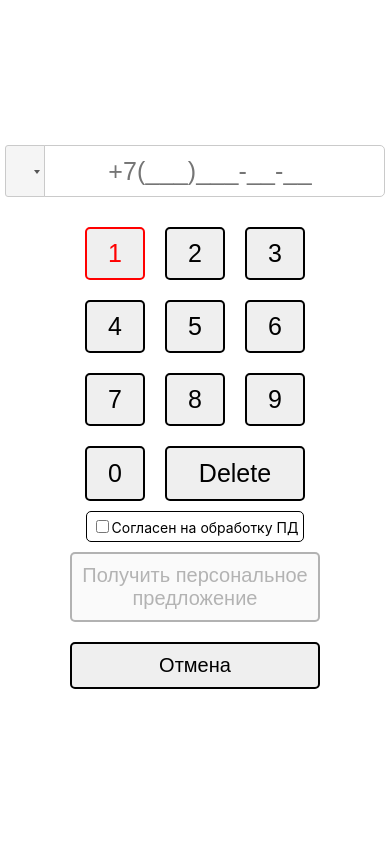
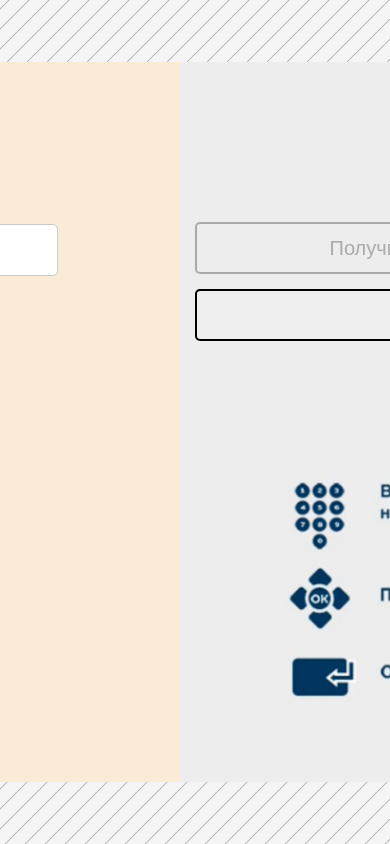
Before and after one commit to manchikooo/get-shop-test, a React (Create React App) app: page /get-shop-test/phone in a window 390 px wide. Shown: the top 844 px of the page. Built offline with nearby package versions, Linux system fonts and the light colour scheme.

Commit message:
fix popup. made a popup. normal layout of phonePage

```diff
--- a/src/App.module.css
+++ b/src/App.module.css
@@ -3,6 +3,8 @@
     justify-content: center;
     align-items: center;
     height: 100vh;
+    background: url("./common/фон-полосы.png");
+    background-size: 200px;
 }
 
 .App {
@@ -11,12 +13,12 @@
     align-items: center;
     height: 720px;
     width: 1280px;
+    background-color: antiquewhite;
 }
 
 .playerContainer {
     width: 100%;
     height: 100%;
-    background-color: green;
     position: relative;
 }
 
--- a/src/components/ModalPopup/ModalPopup.module.css
+++ b/src/components/ModalPopup/ModalPopup.module.css
@@ -2,13 +2,16 @@
     display: flex;
     justify-content: center;
     align-items: center;
-    height: 720px;
-    width: 1280px;
-    background-color: rgba(0, 0, 0, 0.4);
-    position: fixed;
+    height: 100%;
+    width: 100%;
     opacity: 0;
     pointer-events: none;
     transition: 0.5s;
+    cursor: pointer;
+    position: absolute;
+    top: 0;
+    left: 0;
+    background-color: rgba(0, 0, 0, 0.3);
 }
 
 .modalPopup.active {
@@ -17,9 +20,24 @@
 }
 
 .modalContent {
+    position: absolute;
+    top: 50%;
+    left: 50%;
+    transform: translate(-50%, -50%);
+    display: flex;
+    align-items: center;
+    justify-content: center;
     padding: 20px;
     border-radius: 12px;
-    background-color: white;
-    height: 250px;
-    width: 250px;
+    background-color: #cccccc;
+    height: 300px;
+    width: 300px;
+    cursor: default;
 }
+
+.modalContent button {
+    width: 100px;
+    height: 50px;
+    border-radius: 5px;
+    cursor: pointer;
+}
--- a/src/components/PhonePage/PhonePage.module.css
+++ b/src/components/PhonePage/PhonePage.module.css
@@ -1,7 +1,17 @@
 .phonePageContainer {
     display: flex;
+    justify-content: space-evenly;
+    width: 100%;
+    height: 100%;
+    position: relative;
+}
+
+.phoneInputBlockContainer {
+    display: flex;
+    align-items: center;
     justify-content: center;
-    width: 100%;
+    height: 100%;
+    width: 50%;
 }
 
 .phoneInputBlock {
@@ -85,9 +95,34 @@
     cursor: pointer;
 }
 
+.offerAndCanselBlock {
+    display: flex;
+    flex-direction: column;
+    align-items: center;
+    justify-content: center;
+    background-color: #EDEDED;
+    padding: 0 15px;
+    width: 50%;
+}
+
+.offerAndCanselButtonsContainer {
+    margin-top: 120px;
+    display: flex;
+    flex-direction: column;
+    width: 100%;
+}
+
+.imgContainer{
+    width: 500px;
+}
+.imgContainer img {
+    margin-top: 100px;
+    width: 100%;
+}
+
 .offerButton {
-    width: 250px;
-    margin: 10px;
+    width: 100%;
+    height: 52px;
     border: 2px solid;
     font-size: 20px;
     border-radius: 5px;
@@ -95,17 +130,33 @@
 }
 
 .activeOfferButton {
-    width: 250px;
-    margin: 10px;
+    width: 100%;
+    height: 52px;
     font-size: 20px;
     color: red;
     border: 2px solid red;
     border-radius: 5px;
     padding: 10px;
+    cursor: pointer;
 }
 
-.navigationBackButton {
-    width: 200px;
-    height: 60px;
-    background-color: green;
+.backButton {
+    height: 52px;
+    margin-top: 15px;
+    width: 100%;
+    border: 2px solid;
+    font-size: 20px;
+    border-radius: 5px;
+    padding: 10px;
 }
+.activeBackButton {
+    height: 52px;
+    margin-top: 15px;
+    width: 100%;
+    font-size: 20px;
+    color: red;
+    border: 2px solid red;
+    border-radius: 5px;
+    padding: 10px;
+    cursor: pointer;
+}
--- a/src/components/PhonePage/PhonePage.tsx
+++ b/src/components/PhonePage/PhonePage.tsx
@@ -4,6 +4,7 @@
 import styles from './PhonePage.module.css'
 import {NavLink, useNavigate} from "react-router-dom";
 import {ModalPopup} from "../ModalPopup/ModalPopup";
+import navImg from '../../common/navigation.png'
 
 const useKeyPress = function (targetKey: string, ref: RefObject<HTMLInputElement>) {
     const [keyPressed, setKeyPressed] = useState<boolean>(false)
@@ -134,7 +135,7 @@
         </button>
     )
     const BackButton = ({item, active}: BackButtonType) => (
-        <button className={`item ${active ? styles.activeOfferButton : styles.offerButton}`}
+        <button className={`item ${active ? styles.activeBackButton : styles.backButton}`}
                 onClick={() => navigationBack(-1)}
                 onMouseEnter={() => setHovered(item)}
                 onMouseLeave={() => setHovered(undefined)}
@@ -148,7 +149,8 @@
             setCursor(prevState => {
                     let shift = prevState + 3;
                     if (cursor < 11) shift = prevState + 3;
-                    if (cursor === 8) shift = prevState + 2;
+                    if (cursor === 8) shift = prevState + 2
+                    if (cursor === 9) shift = prevState + 2;
                     if (cursor >= 10) shift = prevState + 1
                     if (cursor === 13) shift = 0;
                     return shift;
@@ -169,14 +171,24 @@
     }, [upPress]);
     useEffect(() => {
         if (items.length && rightPress) {
-            setCursor(prevState =>
-                prevState < 13 ? prevState + 1 : 0
+            setCursor(prevState => {
+                    let shift = prevState + 1
+                    if (cursor === 2 || cursor === 5 || cursor === 8 || cursor === 10) shift = 12
+                    return shift
+                }
+                // prevState < 13 ? prevState + 1 : 0
             );
         }
     }, [rightPress]);
     useEffect(() => {
         if (items.length && leftPress) {
-            setCursor(prevState => (prevState > 0 ? prevState - 1 : 13));
+            setCursor(prevState => {
+                    let shift = prevState - 1
+                    if (cursor === 12) shift = 2
+                    if (cursor === 0) shift = 0
+                    return shift
+                }
+            );
         }
     }, [leftPress]);
     useEffect(() => {
@@ -260,6 +272,11 @@
                                              item={item}
                 />
             }
+
+
+        }
+    )
+    const mapped = items.map((item, i) => {
         if (items[i].id === 200) {
             return <PersonalOffer key={item.id}
                                   active={i === cursor}
@@ -273,12 +290,13 @@
                                item={item}
             />
         }
-        }
-    )
+    })
 
     return (
         <div className={styles.phonePageContainer}>
+            <div className={styles.phoneInputBlockContainer}>
                 <div className={styles.phoneInputBlock} ref={searchBox}>
+
                     <PhoneInput
                         onlyCountries={['ru']}
                         inputStyle={{
@@ -311,5 +329,10 @@
                     </ModalPopup>}
                 </div>
             </div>
+            <div className={styles.offerAndCanselBlock}>
+                <div className={styles.offerAndCanselButtonsContainer}>{mapped}</div>
+                <div className={styles.imgContainer}><img src={navImg}/></div>
+            </div>
+        </div>
     );
 };
```
Also changed, not shown: src/common/navigation.png (added), src/common/фон-полосы.png (added). Lines whose indentation alone changed are shown as unchanged.
